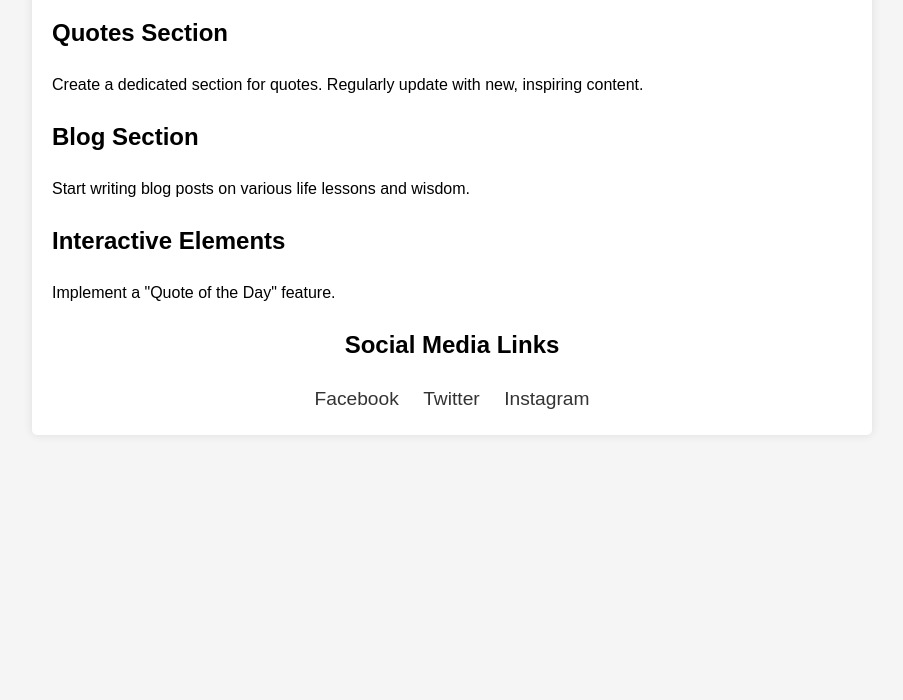
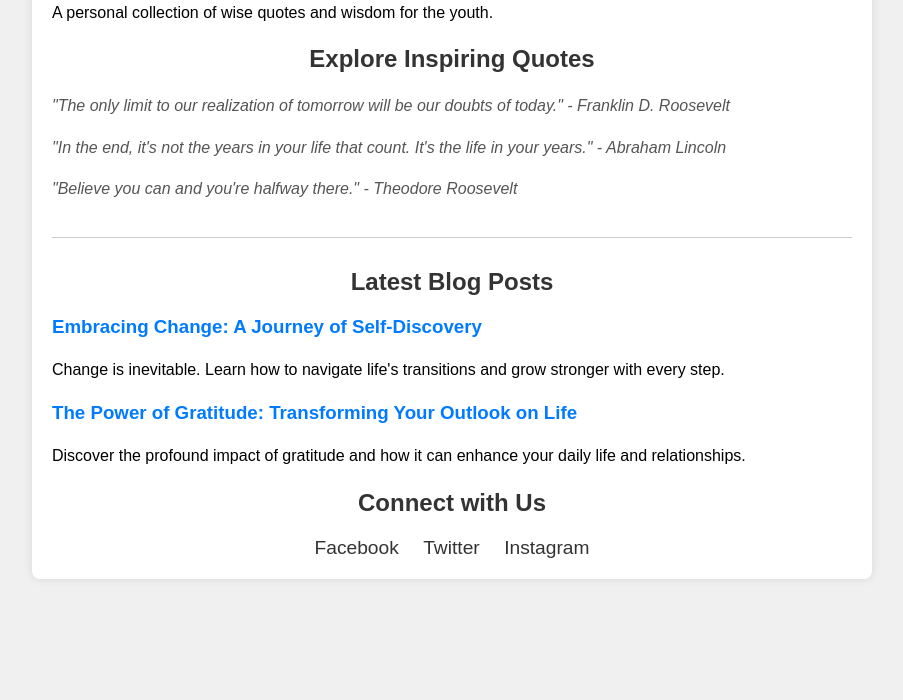
Before and after one commit to Loot-quotes/Loot-quotes.github.io, a plain HTML site: page index.html in a window 1280 px wide. Shown: the part 100-800 px from the top of the page, without its empty margins (188-1091 px from the left). Drawn offline with Linux system fonts and the light colour scheme.

Commit message:
Update index.html
Styling: The CSS included enhances the visual appeal with a clean, modern look. It uses soothing colors, readable fonts, and a structured layout.

Content:

Quotes Section: Displays inspiring quotes with a subtle border and italic font style for emphasis.
Blog Section: Features engaging blog posts with titles highlighted in a bold color.
Social Media Links: Provides easy access to your social media profiles for enhanced interaction.

```diff
--- a/index.html
+++ b/index.html
@@ -4,17 +4,16 @@
   <meta charset="UTF-8">
   <meta name="viewport" content="width=device-width, initial-scale=1.0">
   <title>Loot Quotes</title>
-  <!-- Add meta tags for SEO -->
+  <!-- Meta tags for SEO -->
   <meta name="description" content="Personal website for sharing wise quotes and wisdom for the youth.">
 
-  <!-- Add CSS for styling -->
+  <!-- Styles for enhanced design -->
   <style>
     body {
-      font-family: Arial, sans-serif;
-      line-height: 1.6;
+      font-family: 'Arial', sans-serif;
+      background-color: #f0f0f0;
       margin: 0;
       padding: 0;
-      background-color: #f5f5f5;
     }
     .container {
       max-width: 800px;
@@ -22,17 +21,30 @@
       padding: 20px;
       background-color: #fff;
       box-shadow: 0 0 10px rgba(0,0,0,0.1);
-      border-radius: 5px;
+      border-radius: 8px;
     }
-    h1 {
+    h1, h2 {
+      color: #333;
       text-align: center;
-      color: #333;
+    }
+    p {
+      line-height: 1.6;
+      margin-bottom: 15px;
     }
     .quotes-section {
+      margin-bottom: 30px;
+      padding-bottom: 20px;
+      border-bottom: 1px solid #ccc;
+    }
+    .quote {
+      font-style: italic;
+      color: #555;
+    }
+    .blog-post {
       margin-bottom: 20px;
     }
-    .blog-section {
-      margin-bottom: 20px;
+    .blog-post h3 {
+      color: #007bff;
     }
     .social-links {
       text-align: center;
@@ -52,34 +64,45 @@
 </head>
 <body>
   <div class="container">
-    <h1>Loot Quotes</h1>
+    <header>
+      <h1>Welcome to Loot Quotes</h1>
+      <p>A personal collection of wise quotes and wisdom for the youth.</p>
+    </header>
 
     <!-- Quotes Section -->
     <section class="quotes-section">
-      <h2>Quotes Section</h2>
-      <p>Create a dedicated section for quotes. Regularly update with new, inspiring content.</p>
+      <h2>Explore Inspiring Quotes</h2>
+      <div class="quote">
+        <p>"The only limit to our realization of tomorrow will be our doubts of today." - Franklin D. Roosevelt</p>
+      </div>
+      <div class="quote">
+        <p>"In the end, it's not the years in your life that count. It's the life in your years." - Abraham Lincoln</p>
+      </div>
+      <div class="quote">
+        <p>"Believe you can and you're halfway there." - Theodore Roosevelt</p>
+      </div>
     </section>
 
     <!-- Blog Section -->
     <section class="blog-section">
-      <h2>Blog Section</h2>
-      <p>Start writing blog posts on various life lessons and wisdom.</p>
-    </section>
-
-    <!-- Interactive Elements -->
-    <section>
-      <h2>Interactive Elements</h2>
-      <p>Implement a "Quote of the Day" feature.</p>
+      <h2>Latest Blog Posts</h2>
+      <div class="blog-post">
+        <h3>Embracing Change: A Journey of Self-Discovery</h3>
+        <p>Change is inevitable. Learn how to navigate life's transitions and grow stronger with every step.</p>
+      </div>
+      <div class="blog-post">
+        <h3>The Power of Gratitude: Transforming Your Outlook on Life</h3>
+        <p>Discover the profound impact of gratitude and how it can enhance your daily life and relationships.</p>
+      </div>
     </section>
 
     <!-- Social Media Links -->
     <div class="social-links">
-      <h2>Social Media Links</h2>
+      <h2>Connect with Us</h2>
       <a href="#" target="_blank">Facebook</a>
       <a href="#" target="_blank">Twitter</a>
       <a href="#" target="_blank">Instagram</a>
     </div>
-
   </div>
 </body>
 </html>
```
